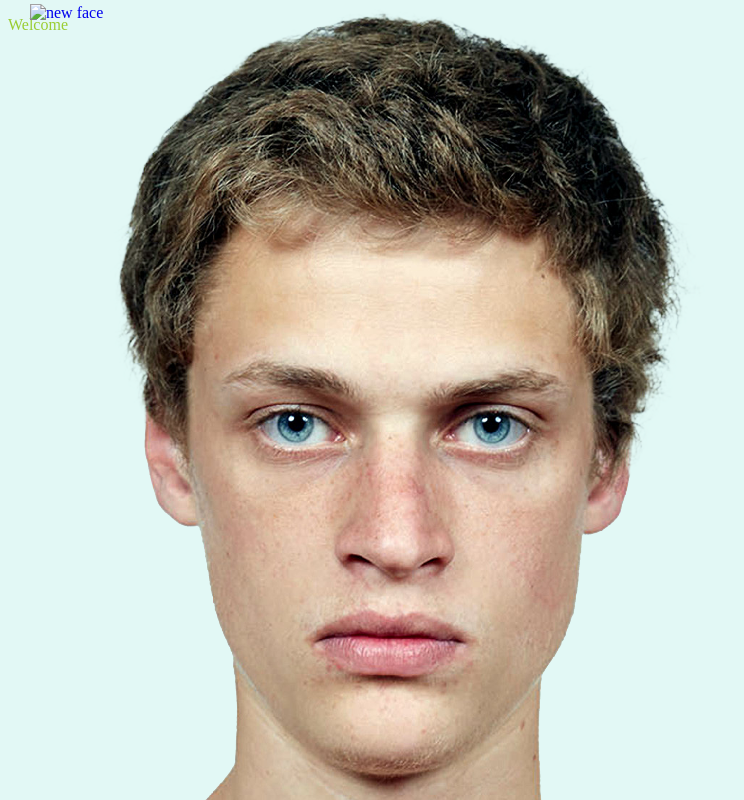
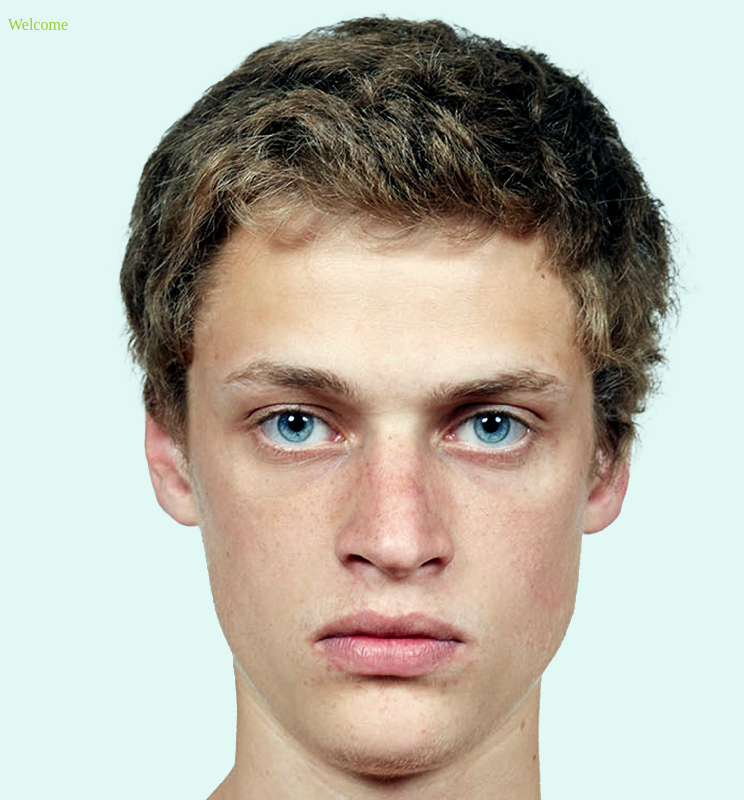
Before and after one commit to hallieschwartzkopf/symmetrical-potato, a plain HTML site: page index.html in a window 1280 px wide. Shown: the top 800 px of the page, without its empty margins (0-744 px from the left). Drawn offline with Linux system fonts and the light colour scheme.

Commit message:
Update index.html

```diff
--- a/index.html
+++ b/index.html
@@ -24,7 +24,7 @@
 
 
 
-	<a href="file:///Users/hallieschwartzkopf/Documents/year2-s2/digital%20art/project2/page2.html"><img class= "link" src="images/project2_faces_0029_male-blue-eyes-white-copy.png" alt="new face" style="width:721px;height:1076px;"></a>
+	<a href="file:///Users/hallieschwartzkopf/Documents/year2-s2/digital%20art/project2/page2.html"><img class= "link" src="project2_faces_0029_male-blue-eyes-white-copy.png" alt="new face" style="width:721px;height:1076px;"></a>
 
 </body>
 </html>
```
